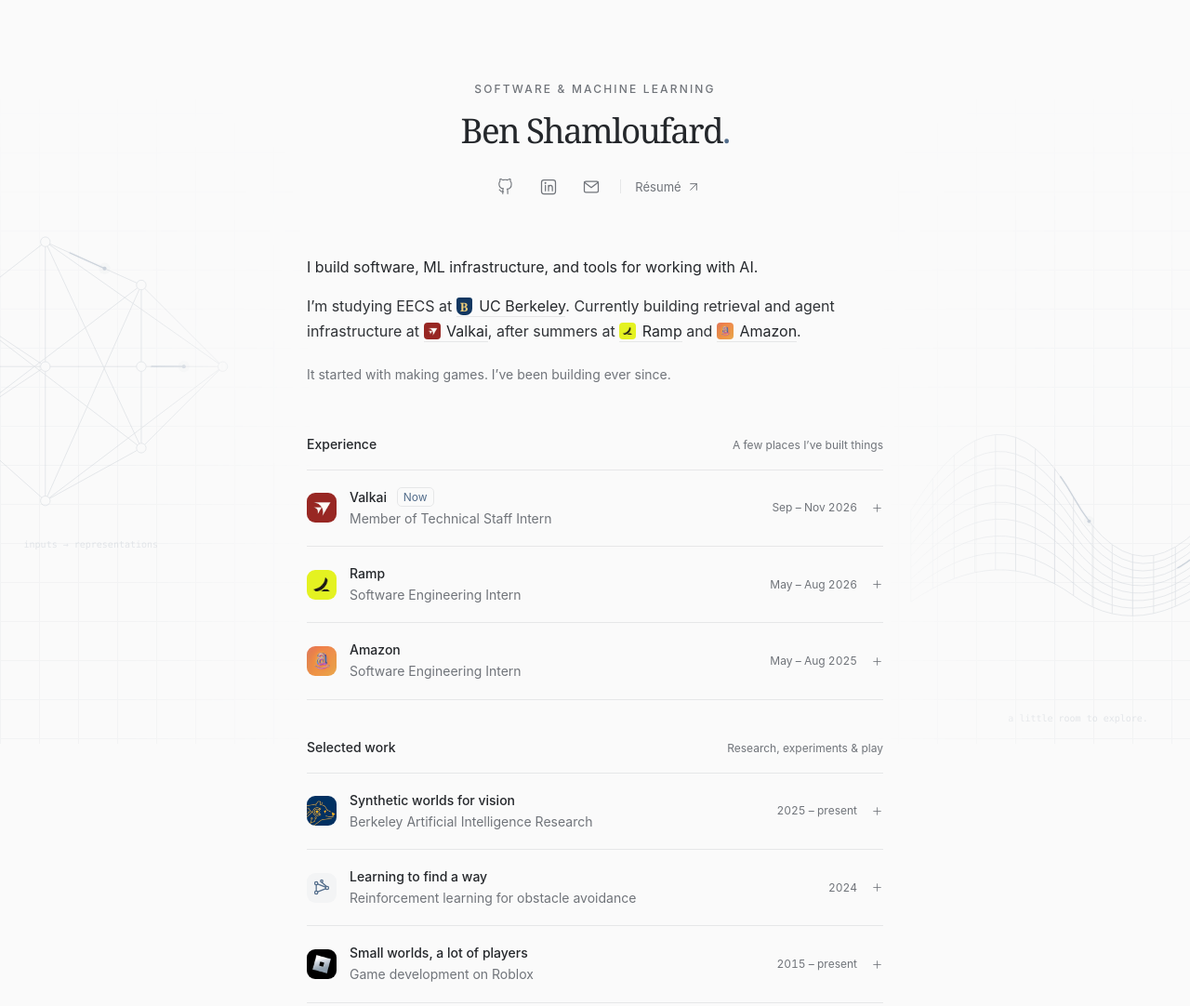
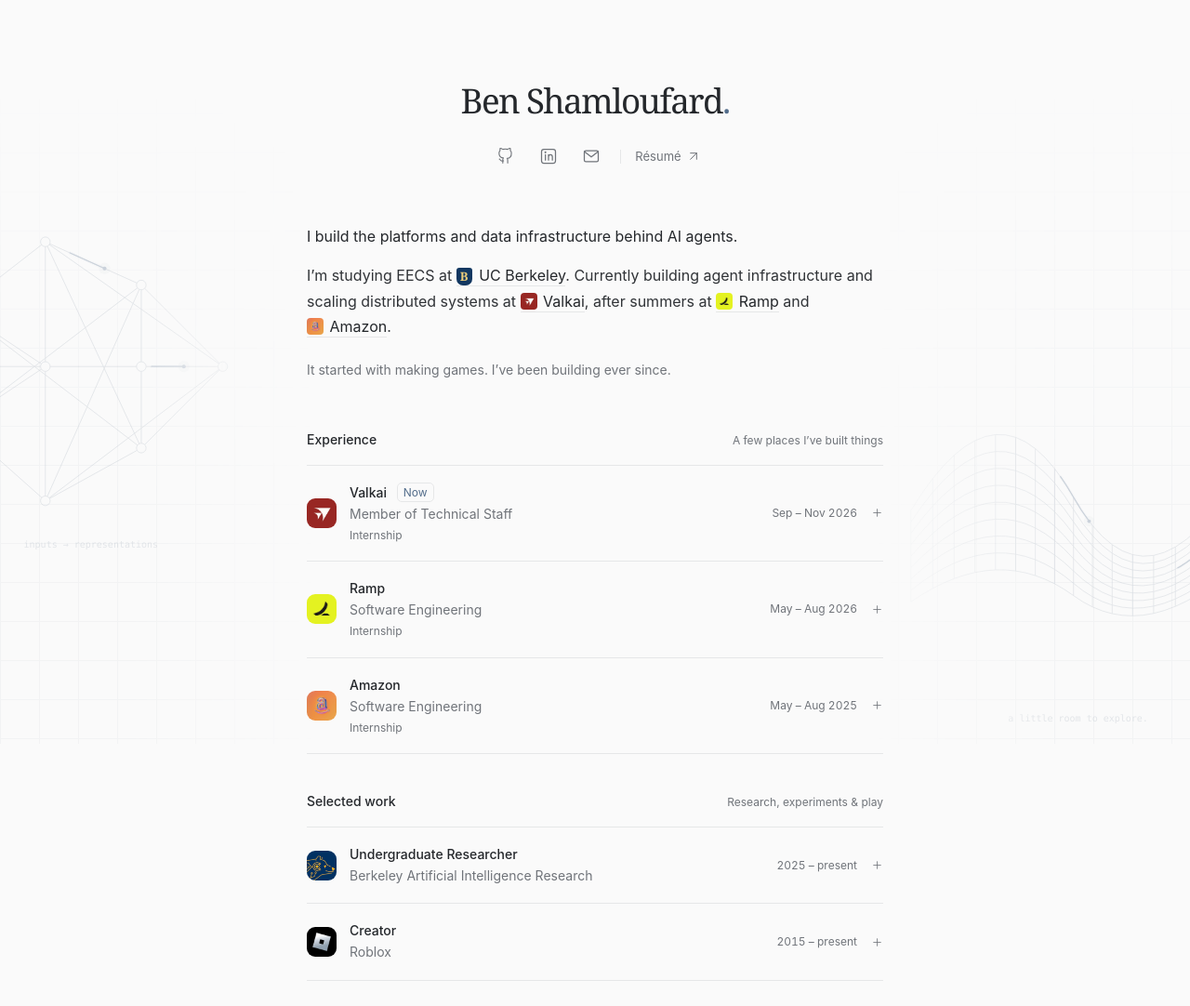
Before and after one commit to bshamloufard/BenPortfolio, a website: page public/index.html in a window 1280 px wide. Shown: the top 1082 px of the page at 93% size. Drawn offline with Linux system fonts and the light colour scheme.

Commit message:
Simplify portfolio introduction and role labels

```diff
--- a/public/index.html
+++ b/public/index.html
@@ -4,15 +4,15 @@
   <meta charset="UTF-8">
   <meta name="viewport" content="width=device-width, initial-scale=1">
   <meta name="color-scheme" content="light dark">
-  <meta name="description" content="Ben Shamloufard — software and machine learning engineer studying EECS at UC Berkeley. AI infrastructure, research, and things I've built.">
+  <meta name="description" content="Ben Shamloufard. I build the platforms and data infrastructure behind AI agents. EECS at UC Berkeley.">
   <meta name="theme-color" content="#fafafa" media="(prefers-color-scheme: light)">
   <meta name="theme-color" content="#151617" media="(prefers-color-scheme: dark)">
-  <meta property="og:title" content="Ben Shamloufard — Software & Machine Learning">
-  <meta property="og:description" content="Software, ML infrastructure, and tools for working with AI. EECS at UC Berkeley.">
+  <meta property="og:title" content="Ben Shamloufard">
+  <meta property="og:description" content="I build the platforms and data infrastructure behind AI agents. EECS at UC Berkeley.">
   <meta property="og:type" content="website">
   <meta property="og:url" content="https://b3n.ai/">
   <link rel="canonical" href="https://b3n.ai/">
-  <title>Ben Shamloufard — Software & Machine Learning</title>
+  <title>Ben Shamloufard</title>
   <link rel="icon" href="/favicon.svg" type="image/svg+xml">
   <script src="/theme.js"></script>
   <link rel="stylesheet" href="/styles.css">
@@ -86,7 +86,6 @@
 
   <main id="main" class="page">
     <header class="intro-header">
-      <p class="eyebrow">SOFTWARE & MACHINE LEARNING</p>
       <h1>Ben Shamloufard<span class="name-period">.</span></h1>
       <nav class="social-links" aria-label="Find me online">
         <a href="https://github.com/bshamloufard" aria-label="GitHub"><svg class="icon"><use href="#github"/></svg><span class="tooltip">GitHub</span></a>
@@ -98,8 +97,8 @@
     </header>
 
     <section class="introduction" aria-label="About Ben">
-      <p>I build software, ML infrastructure, and tools for working with AI.</p>
-      <p>I’m studying EECS at <a class="inline-link" href="https://eecs.berkeley.edu/"><span class="berkeley-mark" aria-hidden="true">B</span> UC Berkeley</a>. Currently building retrieval and agent infrastructure at <a class="inline-link" href="#valkai"><img src="/assets/valkai.jpg" width="18" height="18" alt=""> Valkai</a>, after summers at <a class="inline-link" href="#ramp"><img src="/assets/ramp.jpg" width="18" height="18" alt=""> Ramp</a> and <a class="inline-link" href="#amazon"><img src="/assets/amazon.webp" width="18" height="18" alt=""> Amazon</a>.</p>
+      <p>I build the platforms and data infrastructure behind AI agents.</p>
+      <p>I’m studying EECS at <a class="inline-link" href="https://eecs.berkeley.edu/"><span class="berkeley-mark" aria-hidden="true">B</span> UC Berkeley</a>. Currently building agent infrastructure and scaling distributed systems at <a class="inline-link" href="#valkai"><img src="/assets/valkai.jpg" width="18" height="18" alt=""> Valkai</a>, after summers at <a class="inline-link" href="#ramp"><img src="/assets/ramp.jpg" width="18" height="18" alt=""> Ramp</a> and <a class="inline-link" href="#amazon"><img src="/assets/amazon.webp" width="18" height="18" alt=""> Amazon</a>.</p>
       <p class="personal-note">It started with making games. I’ve been building ever since.</p>
     </section>
 
@@ -107,15 +106,15 @@
       <div class="section-heading"><h2 id="experience-heading">Experience</h2><span class="section-note">A few places I’ve built things</span></div>
       <div class="entries">
         <details class="entry" id="valkai">
-          <summary><span class="company-icon"><img src="/assets/valkai.jpg" width="32" height="32" alt=""></span><span class="entry-title"><span class="entry-name">Valkai <span class="current-label">Now</span></span><span class="entry-role">Member of Technical Staff Intern</span></span><span class="entry-date">Sep – Nov 2026</span><svg class="icon expand-icon"><use href="#plus"/></svg></summary>
+          <summary><span class="company-icon"><img src="/assets/valkai.jpg" width="32" height="32" alt=""></span><span class="entry-title"><span class="entry-name">Valkai <span class="current-label">Now</span></span><span class="entry-role">Member of Technical Staff</span><span class="entry-type">Internship</span></span><span class="entry-date">Sep – Nov 2026</span><svg class="icon expand-icon"><use href="#plus"/></svg></summary>
           <div class="entry-content"><p>Building the infrastructure between company knowledge and AI agents.</p><ul><li>A Git-like evaluation platform to benchmark search across embedding models and vector databases.</li><li>A context layer connecting internal data sources to retrieval and agent workflows.</li><li>Agent tooling for code edge cases, with a move to isolated AWS Firecracker sandboxes.</li></ul><p class="stack">Retrieval · Agent infrastructure · AWS · Firecracker</p></div>
         </details>
         <details class="entry" id="ramp">
-          <summary><span class="company-icon"><img src="/assets/ramp.jpg" width="32" height="32" alt=""></span><span class="entry-title"><span class="entry-name">Ramp</span><span class="entry-role">Software Engineering Intern</span></span><span class="entry-date">May – Aug 2026</span><svg class="icon expand-icon"><use href="#plus"/></svg></summary>
+          <summary><span class="company-icon"><img src="/assets/ramp.jpg" width="32" height="32" alt=""></span><span class="entry-title"><span class="entry-name">Ramp</span><span class="entry-role">Software Engineering</span><span class="entry-type">Internship</span></span><span class="entry-date">May – Aug 2026</span><svg class="icon expand-icon"><use href="#plus"/></svg></summary>
           <div class="entry-content"><p>Helping engineers run and understand GPU workloads.</p><ul><li>Migrated open-source models onto a custom GPU cluster provisioned with Terraform.</li><li>Built ECS, EKS, and Ray Serve environments, plus GPU monitoring and allocation systems.</li><li>Built multimodal vector storage with Kafka, Postgres, TurboPuffer, and Snowflake.</li></ul><p class="stack">Python · Terraform · Kubernetes · Ray Serve</p><a class="text-link" href="https://ramp.com/">Ramp <svg class="icon small"><use href="#arrow"/></svg></a></div>
         </details>
         <details class="entry" id="amazon">
-          <summary><span class="company-icon"><img src="/assets/amazon.webp" width="32" height="32" alt=""></span><span class="entry-title"><span class="entry-name">Amazon</span><span class="entry-role">Software Engineering Intern</span></span><span class="entry-date">May – Aug 2025</span><svg class="icon expand-icon"><use href="#plus"/></svg></summary>
+          <summary><span class="company-icon"><img src="/assets/amazon.webp" width="32" height="32" alt=""></span><span class="entry-title"><span class="entry-name">Amazon</span><span class="entry-role">Software Engineering</span><span class="entry-type">Internship</span></span><span class="entry-date">May – Aug 2025</span><svg class="icon expand-icon"><use href="#plus"/></svg></summary>
           <div class="entry-content"><p>Making LLM behavior easier to trace, evaluate, and debug.</p><ul><li>Built RAG and agent tracing APIs to track over 1 million queries, including latency, cost, and token usage.</li><li>Created PRISM to summarize model performance across 10,000+ datapoints using clustering and NLP.</li><li>Built a React evaluator for 500+ live LLM sessions, reducing evaluation and debug time by over 40%.</li></ul><p class="stack">React · REST APIs · RAG · NLP · Evaluation</p></div>
         </details>
       </div>
@@ -125,15 +124,11 @@
       <div class="section-heading"><h2 id="projects-heading">Selected work</h2><span class="section-note">Research, experiments & play</span></div>
       <div class="entries">
         <details class="entry project-entry" id="bair">
-          <summary><span class="company-icon bair-icon"><img src="/assets/bair.webp" width="32" height="32" alt=""></span><span class="entry-title"><span class="entry-name">Synthetic worlds for vision</span><span class="entry-role">Berkeley Artificial Intelligence Research</span></span><span class="entry-date">2025 – present</span><svg class="icon expand-icon"><use href="#plus"/></svg></summary>
+          <summary><span class="company-icon bair-icon"><img src="/assets/bair.webp" width="32" height="32" alt=""></span><span class="entry-title"><span class="entry-name">Undergraduate Researcher</span><span class="entry-role">Berkeley Artificial Intelligence Research</span></span><span class="entry-date">2025 – present</span><svg class="icon expand-icon"><use href="#plus"/></svg></summary>
           <div class="entry-content"><p>A data pipeline for generating, validating, and exporting synthetic visual environments.</p><ul><li>Generated 500+ high-resolution room images and 360° street-view frames.</li><li>Created two environments with procedurally randomized lighting and materials to diversify the dataset.</li></ul><div class="project-images"><figure><img src="/assets/bair-room.webp" alt="A procedurally generated orchard with fruit trees, grass, and rocks" width="640" height="360" loading="lazy" decoding="async"><figcaption>Procedural environments</figcaption></figure><figure><img src="/assets/bair-world.webp" alt="A panoramic street-view frame of a forest road below mountain cliffs" width="640" height="320" loading="lazy" decoding="async"><figcaption>360° street-view frames</figcaption></figure></div><p class="stack">Python · Blender · Infinigen</p></div>
         </details>
-        <details class="entry project-entry" id="navigation">
-          <summary><span class="company-icon neutral-icon"><svg class="icon"><use href="#network"/></svg></span><span class="entry-title"><span class="entry-name">Learning to find a way</span><span class="entry-role">Reinforcement learning for obstacle avoidance</span></span><span class="entry-date">2024</span><svg class="icon expand-icon"><use href="#plus"/></svg></summary>
-          <div class="entry-content"><p>A CNN-based DQN navigation agent trained to move through walls and obstacles in simulated environments.</p><ul><li>Trained across 1,000+ MuJoCo scenarios, achieving 85% collision avoidance and 90% success.</li><li>Used four NVIDIA 4090 GPUs, reducing avoidance errors by 30% across 1,000 episodes.</li></ul><p class="stack">Python · MuJoCo · PyTorch · OpenAI Gym · SB3</p></div>
-        </details>
         <details class="entry project-entry" id="games">
-          <summary><span class="company-icon"><img src="/assets/roblox.jpg" width="32" height="32" alt=""></span><span class="entry-title"><span class="entry-name">Small worlds, a lot of players</span><span class="entry-role">Game development on Roblox</span></span><span class="entry-date">2015 – present</span><svg class="icon expand-icon"><use href="#plus"/></svg></summary>
+          <summary><span class="company-icon"><img src="/assets/roblox.jpg" width="32" height="32" alt=""></span><span class="entry-title"><span class="entry-name">Creator</span><span class="entry-role">Roblox</span></span><span class="entry-date">2015 – present</span><svg class="icon expand-icon"><use href="#plus"/></svg></summary>
           <div class="entry-content"><p>Where it all started. Designing games, directing teams, and learning by shipping things people play.</p><ul><li>Led Roblox game design teams whose games drew more than 2 million visits.</li><li>Created digital art and targeted ads reaching 250,000+ impressions.</li></ul><p class="stack">Lua · Blender · JavaScript · Node.js · React</p></div>
         </details>
       </div>
--- a/public/styles.css
+++ b/public/styles.css
@@ -17,7 +17,6 @@ a:focus-visible, button:focus-visible, select:focus-visible, summary:focus-visib
 .skip-link:focus { transform: translateY(0); }
 .page { width: min(100% - 48px, 620px); margin: 0 auto; padding: 86px 0 26px; position: relative; z-index: 1; }
 .intro-header { text-align: center; margin-bottom: 54px; }
-.eyebrow { font-size: 0.75rem; letter-spacing: .18em; color: var(--muted); margin: 0 0 12px; font-weight: 500; }
 h1 { font: 400 clamp(2rem, 5vw, 2.3rem)/1.2 Georgia, "Times New Roman", serif; letter-spacing: -.045em; overflow-wrap: anywhere; color: var(--strong); margin: 0; }
 .name-period { color: var(--accent); }
 .social-links { display: flex; justify-content: center; align-items: center; gap: 10px; margin-top: 19px; }
@@ -52,6 +51,7 @@ summary:hover::before, summary:focus-visible::before { opacity: 1; }
 .entry-title { display: flex; flex-direction: column; min-width: 0; flex: 1; }
 .entry-name { font-size: 0.875rem; color: var(--strong); font-weight: 500; line-height: 1.5; }
 .entry-role { font-size: 0.875rem; color: var(--muted); line-height: 1.6; margin-top: 2px; }
+.entry-type { font-size: 0.75rem; color: var(--muted); line-height: 1.6; margin-top: 2px; }
 .entry-date { font-size: 0.75rem; color: var(--muted); white-space: nowrap; font-variant-numeric: tabular-nums; }
 .current-label { font-size: 0.75rem; font-weight: 400; margin-left: 7px; color: var(--accent); padding: 2px 6px; border: 1px solid var(--line); border-radius: 5px; vertical-align: 1px; }
 .expand-icon { width: 13px; height: 13px; color: var(--muted); margin-left: 1px; transition: transform 220ms ease; }
@@ -107,7 +107,6 @@ footer { display: flex; justify-content: space-between; align-items: center; mar
   .intro-header { margin-bottom: 42px; }
   .introduction { margin-bottom: 35px; }
   .introduction p { margin-bottom: 14px; }
-  .eyebrow { font-size: 0.75rem; letter-spacing: .14em; }
   .network-panel { width: 230px; left: -118px; top: 23%; opacity: .17; }
   .surface-panel { width: 260px; right: -142px; top: 62%; opacity: .17; }
   .ambient-grid { background-size: 36px 36px; opacity: .04; }
--- a/scripts/qa.mjs
+++ b/scripts/qa.mjs
@@ -59,7 +59,7 @@ try {
         // Focus first so headless Firefox has an active input target after capture.
         await page.locator('#valkai summary').focus();
         // Check native disclosure behavior and every expanded row at every width.
-        for (const id of ['valkai', 'ramp', 'amazon', 'bair', 'navigation', 'games']) {
+        for (const id of ['valkai', 'ramp', 'amazon', 'bair', 'games']) {
           await page.locator(`#${id} summary`).focus();
           await page.locator(`#${id} summary`).click();
           await expect(page.locator(`#${id}`)).toHaveAttribute('open', '');
```
